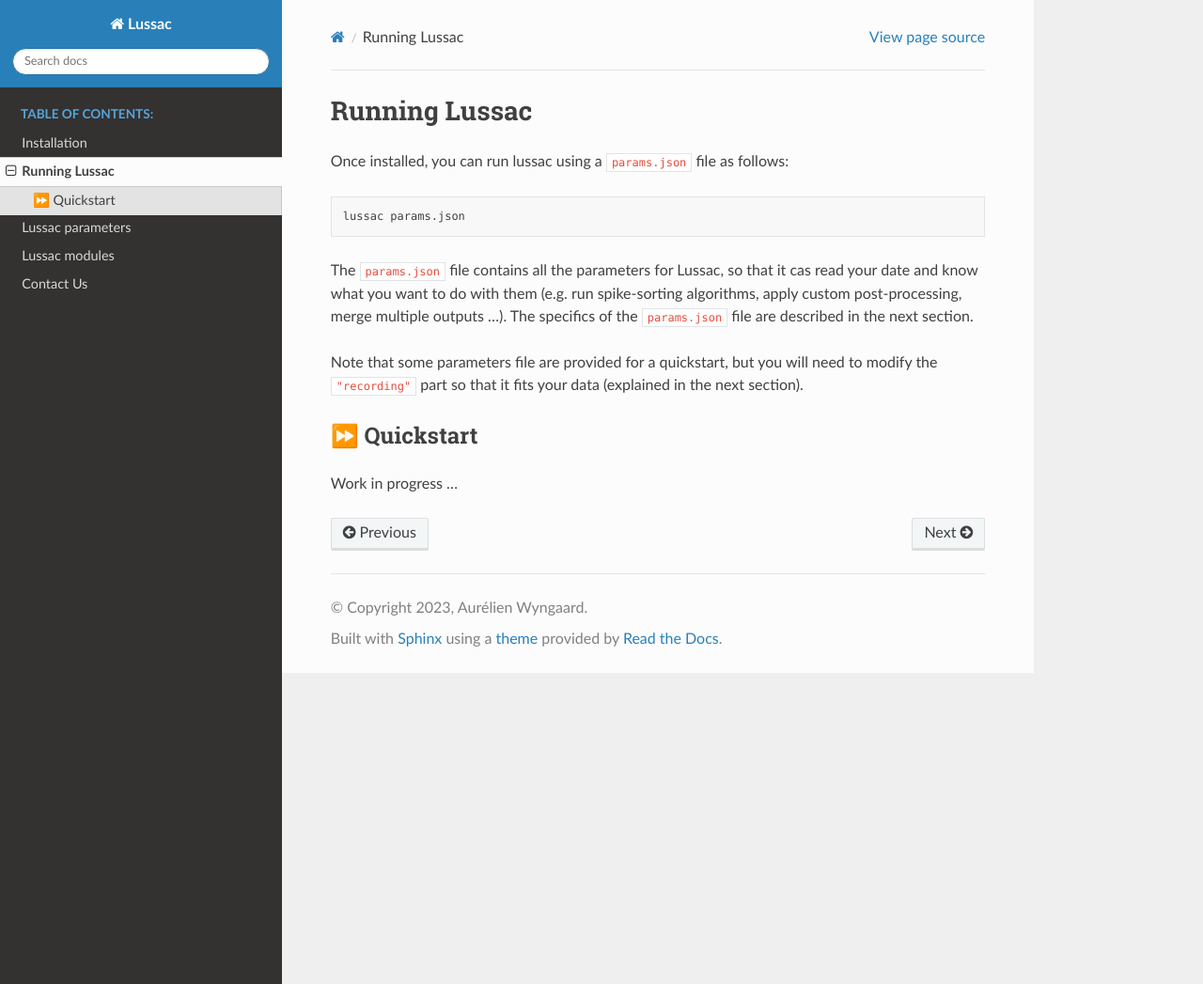
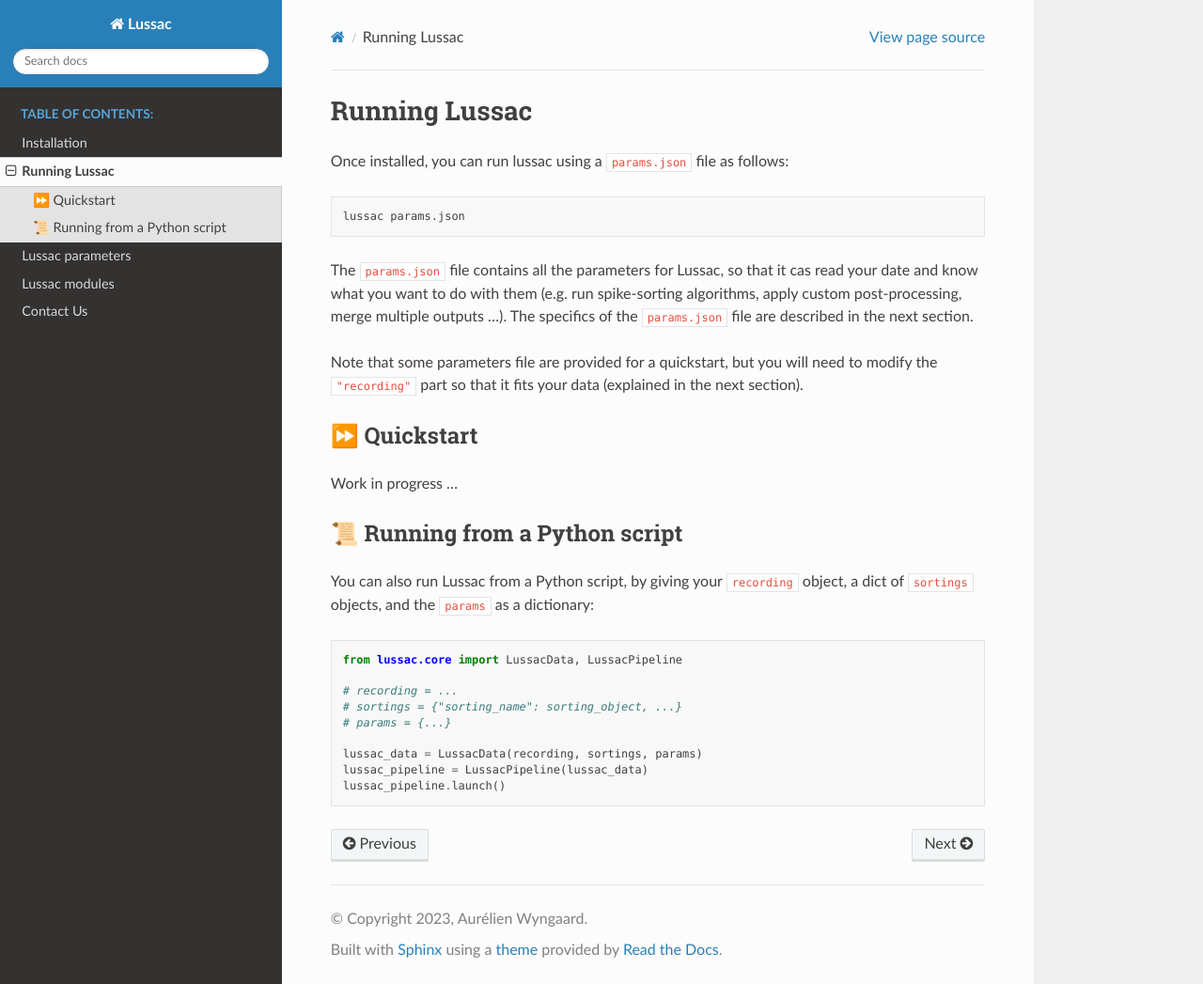
Before and after one commit to BarbourLab/lussac, a Sphinx documentation site: the page built from docs/source/run.rst, in a window 1280 px wide and 1047 px high. Shown: the whole window at 94% size. Built offline with Sphinx 7.4.7 and the Read the Docs theme 2.0.0, drawn with Linux system fonts in a browser that asks for light colours.

Commit message:
Added documentation for running from a Python script

```diff
--- a/docs/source/run.rst
+++ b/docs/source/run.rst
@@ -17,3 +17,21 @@
 ---------------------------
 
 Work in progress ...
+
+
+|:scroll:| Running from a Python script
+---------------------------------------
+
+You can also run Lussac from a Python script, by giving your :code:`recording` object, a dict of :code:`sortings` objects, and the :code:`params` as a dictionary:
+
+.. code-block:: python
+
+	from lussac.core import LussacData, LussacPipeline
+
+	# recording = ...
+	# sortings = {"sorting_name": sorting_object, ...}
+	# params = {...}
+
+	lussac_data = LussacData(recording, sortings, params)
+	lussac_pipeline = LussacPipeline(lussac_data)
+	lussac_pipeline.launch()
```
